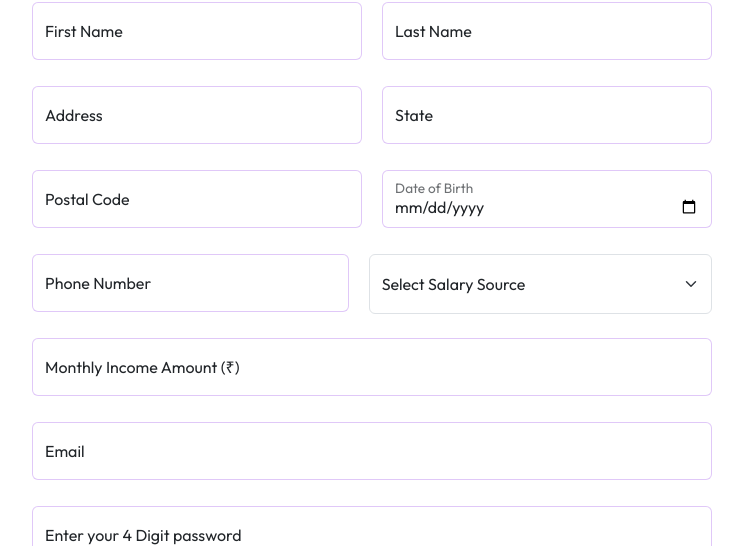
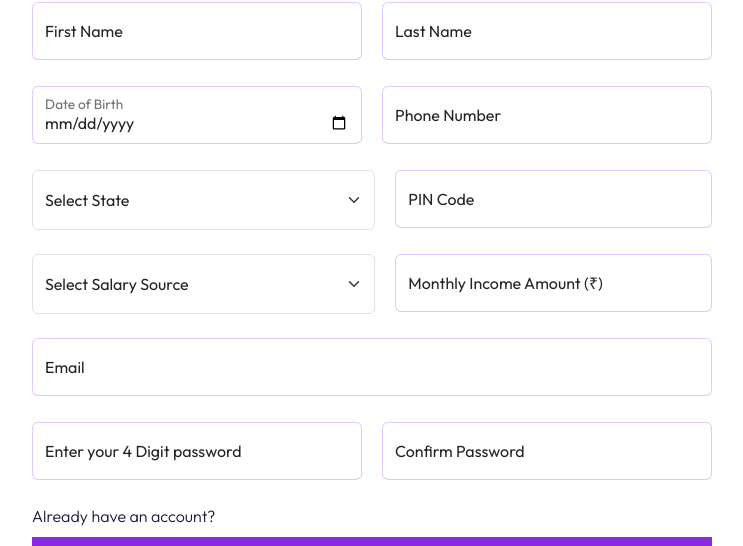
Before and after one commit to mohammedfazil2005/onlineBankingSystem-MERN, a React (Vite) app: page /login in a window 1280 px wide. Both pictures are taken after a click on the element "Dosen't have an account?". Shown: the part 243-789 px from the top of the page, without its empty margins (268-1011 px from the left). Built offline with nearby package versions, Linux system fonts and the light colour scheme.

Commit message:
front end adding states

```diff
--- a/src/pages/admin/homeadminright/homeUserProfile/HomeUserProfile.jsx
+++ b/src/pages/admin/homeadminright/homeUserProfile/HomeUserProfile.jsx
@@ -206,7 +206,7 @@ const HomeUserProfile = () => {
                             <div className='main-card' style={{ background: 'url(https://img.freepik.com/free-vector/red-wavy-background_1189-269.jpg?t=st=1742144590~exp=1742148190~hmac=58499faebca52b4edf5bbae339e2b93062d3cbd7b10432b9bf782e4c4da83de8&w=826)' }}>
                                 <div className='main-card-heading'>
                                     <h5>Bank Ai</h5>
-                                    <p>Debit</p>
+                                    <p>Credit</p>
                                 </div>
                                 <div className='main-card-user-details'>
                                     <h4>ADRIAN HADJIN</h4>
--- a/src/pages/admin/homeadminright/homeadmincreditCardManage/HomeAdminCreditCardManage.jsx
+++ b/src/pages/admin/homeadminright/homeadmincreditCardManage/HomeAdminCreditCardManage.jsx
@@ -10,10 +10,26 @@ const HomeAdminCreditCardManage = () => {
                 <p>Review and manage all credit cards assigned to users within the banking system.</p>
             </div>
             <div className="user-card-div-main">
-                <div className='main-card' style={{ background: 'url(https://img.freepik.com/premium-vector/gold-luxury-background-theme_23-2148605021.jpg)' }}>
+                <div className='main-card' style={{ background: 'url(https://img.freepik.com/free-vector/red-wavy-background_1189-269.jpg?t=st=1742144590~exp=1742148190~hmac=58499faebca52b4edf5bbae339e2b93062d3cbd7b10432b9bf782e4c4da83de8&w=826)' }}>
                     <div className='main-card-heading'>
                         <h5>Bank Ai</h5>
-                        <p>Debit</p>
+                        <p>Debit<i class="fa-solid fa-star ms-2" style={{color:'yellow'}}></i></p>
+                    </div>
+                    <div className='main-card-user-details'>
+                        <h4>ADRIAN HADJIN</h4>
+                        <p>06/24</p>
+                    </div>
+                    <div className='main-card-card-details'>
+                        <p><span>1234</span><span>1234</span> <span>1234</span></p>
+                       <button className='btn text-light'>view</button>
+                    </div>
+
+                </div>
+
+                <div className='main-card' style={{ background: 'url(https://img.freepik.com/free-vector/red-wavy-background_1189-269.jpg?t=st=1742144590~exp=1742148190~hmac=58499faebca52b4edf5bbae339e2b93062d3cbd7b10432b9bf782e4c4da83de8&w=826)' }}>
+                    <div className='main-card-heading'>
+                        <h5>Bank Ai</h5>
+                        <p>Debit<i class="fa-solid fa-star ms-2" style={{color:'silver'}}></i></p>
                     </div>
                     <div className='main-card-user-details'>
                         <h4>ADRIAN HADJIN</h4>
--- a/src/pages/loginpage/Login.jsx
+++ b/src/pages/loginpage/Login.jsx
@@ -5,6 +5,7 @@ import { FloatingLabel, Form } from 'react-bootstrap'
 import { data, Link } from 'react-router-dom'
 import { GoogleLogin } from '@react-oauth/google'
 import { jwtDecode } from 'jwt-decode'
+import { datas } from '../randomdata/data'
 
 
 
@@ -20,8 +21,8 @@ const Login = () => {
     postalCode: "",
     DOB: "",
     phone: "",
-    salarySource:"",
-    monthlySalary:"",
+    salarySource: "",
+    monthlySalary: "",
     email: "",
     password: ""
 
@@ -40,13 +41,13 @@ const Login = () => {
 
 
 
-  const handleSuccess=(responce)=>{
-    const token=responce.credential
-    const userData=jwtDecode(token)
+  const handleSuccess = (responce) => {
+    const token = responce.credential
+    const userData = jwtDecode(token)
     console.log(userData)
   }
 
-  const handlError=()=>{
+  const handlError = () => {
     console.log("Login Failed")
   }
 
@@ -88,32 +89,50 @@ const Login = () => {
                 <Form.Control type="text" placeholder="ex: Mathew" className="cursor-pointer" onChange={(e) => setUserData({ ...userData, lastName: e.target.value })} required />
               </FloatingLabel>
             </div>
-            <div>
-              <FloatingLabel controlId="address" label="Address" className="mb-3">
-                <Form.Control type="text" placeholder="Enter your specific address" className="cursor-pointer" onChange={(e) => setUserData({ ...userData, address: e.target.value })} required />
-              </FloatingLabel>
-              <FloatingLabel controlId="state" label="State" className="mb-3">
-                <Form.Control type="text" placeholder="ex: Kerala" className="cursor-pointer" onChange={(e) => setUserData({ ...userData, state: e.target.value })} required />
-              </FloatingLabel>
-            </div>
 
             <div>
 
 
-              <FloatingLabel controlId="postalCode" label="Postal Code" className="mb-3">
-                <Form.Control type="number" placeholder="ex: 1101" className="cursor-pointer" onChange={(e) => setUserData({ ...userData, postalCode: e.target.value })} required />
-              </FloatingLabel>
+
 
               <FloatingLabel controlId="dob" label="Date of Birth" className="mb-3">
                 <Form.Control type="date" className="cursor-pointer" onChange={(e) => setUserData({ ...userData, DOB: e.target.value })} required />
               </FloatingLabel>
-            </div>
 
-            <div>
               <FloatingLabel controlId="phoneNumber" label="Phone Number" className="mb-3">
                 <Form.Control type="number" maxLength={10} placeholder="Enter your 10-digit number" className="cursor-pointer" onChange={(e) => setUserData({ ...userData, phone: e.target.value })} required />
               </FloatingLabel>
-              <Form.Select aria-label="Default select example" style={{height:'60px'}} onChange={(e)=>setUserData({...userData,salarySource:e.target.value})}>
+            </div>
+            <div>
+
+              <Form.Select
+                aria-label="Default select example"
+                style={{ height: '60px' }}
+                onChange={(e)=>{
+                  const selectedData=datas.find((a)=>a['state']==e.target.value)
+                  if(selectedData){
+                    setUserData({...userData,state:selectedData.state,postalCode:selectedData.pincode})
+                  }
+                }}
+
+              >
+                <option disabled selected>Select State</option>
+                {datas.map((a)=>(
+                  <option value={a.state} key={a.pincode}>{a.state}</option>
+                ))}
+              </Form.Select>
+
+
+              <FloatingLabel controlId="postalCode" label="PIN Code" className="mb-3">
+                <Form.Control type="number" placeholder="ex: 1101" readOnly className="cursor-pointer" value={userData.postalCode} required />
+              </FloatingLabel>
+            </div>
+
+
+
+            <div>
+
+              <Form.Select aria-label="Default select example" style={{ height: '60px' }} onChange={(e) => setUserData({ ...userData, salarySource: e.target.value })}>
                 <option>Select Salary Source</option>
                 <option value="1">Monthly Salary</option>
                 <option value="2">Freelancing Income</option>
@@ -125,13 +144,17 @@ const Login = () => {
                 <option value="8">Other</option>
 
               </Form.Select>
-            </div>
-            <FloatingLabel controlId="Salary Amount (₹)" label="Monthly Income Amount (₹)" className="mb-3">
+
+              <FloatingLabel controlId="Salary Amount (₹)" label="Monthly Income Amount (₹)" className="mb-3">
               <Form.Control type="number" placeholder="Enter your email" className="cursor-pointer" onChange={(e) => setUserData({ ...userData, monthlySalary: e.target.value })} required />
             </FloatingLabel>
+            </div>
+
             <FloatingLabel controlId="email" label="Email" className="mb-3">
               <Form.Control type="email" placeholder="Enter your email" className="cursor-pointer" onChange={(e) => setUserData({ ...userData, email: e.target.value })} required />
             </FloatingLabel>
+
+            <div>
 
             <FloatingLabel controlId="password" label="Enter your 4 Digit password" className="mb-3">
               <Form.Control type="number" placeholder="Enter your 4 Digit password" className="cursor-pointer" onChange={(e) => setUserData({ ...userData, password: e.target.value })} required />
@@ -140,13 +163,14 @@ const Login = () => {
             <FloatingLabel controlId="confirmPassword" label="Confirm Password" className="mb-3">
               <Form.Control type="number" placeholder="Enter password again" className="cursor-pointer" />
             </FloatingLabel>
+            </div>
           </>
 
 
         }
         <h6 onClick={onStateChange}>{login == "Login" ? "Dosen't have an account?" : "Already have an account?"}</h6>
-       {login=="Login"? <button>Login</button>:<button>Signup</button>}
-        <GoogleLogin onSuccess={handleSuccess} onError={handlError}/>
+        {login == "Login" ? <button>Login</button> : <button>Signup</button>}
+        <GoogleLogin onSuccess={handleSuccess} onError={handlError} />
 
 
       </div>
--- /dev/null
+++ b/src/pages/randomdata/data.js
@@ -0,0 +1,30 @@
+export const datas=[
+    { state: "Andhra Pradesh", pincode: "517001" },
+    { state: "Arunachal Pradesh", pincode: "791001" },
+    { state: "Assam", pincode: "781001" },
+    { state: "Bihar", pincode: "800001" },
+    { state: "Chhattisgarh", pincode: "492001" },
+    { state: "Goa", pincode: "403001" },
+    { state: "Gujarat", pincode: "360001" },
+    { state: "Haryana", pincode: "121001" },
+    { state: "Himachal Pradesh", pincode: "171001" },
+    { state: "Jharkhand", pincode: "834001" },
+    { state: "Karnataka", pincode: "560001" },
+    { state: "Kerala", pincode: "670001" },
+    { state: "Madhya Pradesh", pincode: "462001" },
+    { state: "Maharashtra", pincode: "400001" },
+    { state: "Manipur", pincode: "795001" },
+    { state: "Meghalaya", pincode: "793001" },
+    { state: "Mizoram", pincode: "796001" },
+    { state: "Nagaland", pincode: "797001" },
+    { state: "Odisha", pincode: "751001" },
+    { state: "Punjab", pincode: "140001" },
+    { state: "Rajasthan", pincode: "302001" },
+    { state: "Sikkim", pincode: "737101" },
+    { state: "Tamil Nadu", pincode: "600001" },
+    { state: "Telangana", pincode: "500001" },
+    { state: "Tripura", pincode: "799001" },
+    { state: "Uttar Pradesh", pincode: "110001" },
+    { state: "Uttarakhand", pincode: "248001" },
+    { state: "West Bengal", pincode: "700001" }
+]
--- a/src/pages/user/homeright/homerightProfile/HomeRightProfile.css
+++ b/src/pages/user/homeright/homerightProfile/HomeRightProfile.css
@@ -83,7 +83,7 @@
     border-radius: 8px;
 }
 .user-profile-page-right img{
-    width: 250px;
-    height: 300px;
+    width: 200px;
+    height: 250px;
     border-radius: 7px;
 }
```
